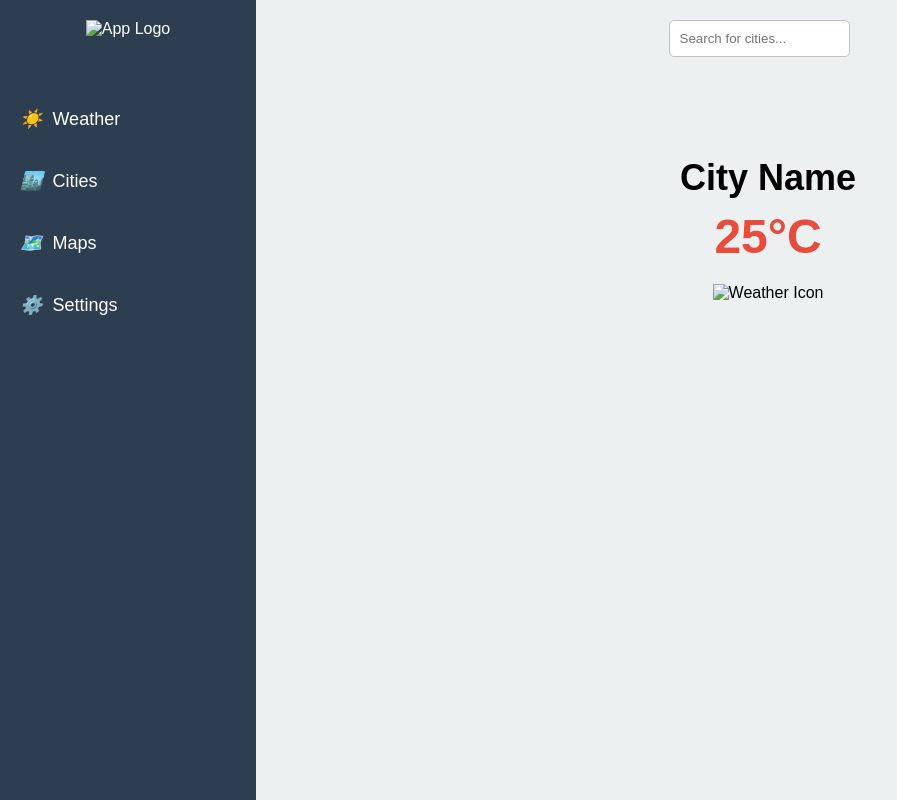
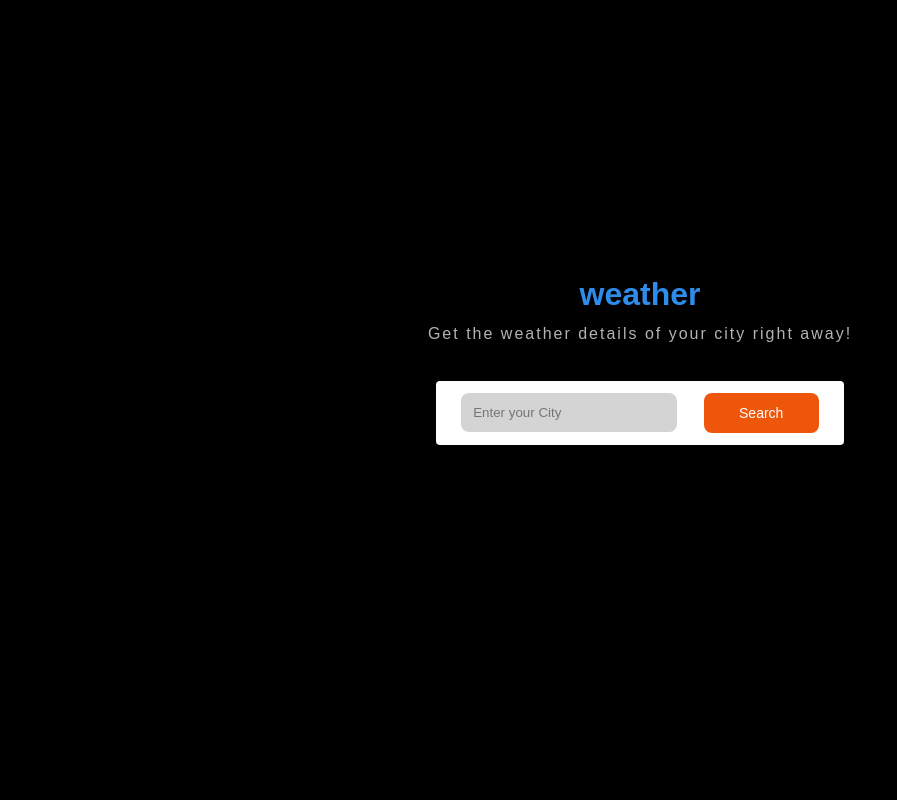
Before and after one commit to Anuskawebb/weather_api_application, a plain HTML site: page index.html in a window 1280 px wide. Shown: the whole page, without its empty margins (0-897 px from the left). Drawn offline with Linux system fonts and the light colour scheme.

Commit message:
Ongoing improvements and feature updates to weather API project

```diff
--- a/index.html
+++ b/index.html
@@ -3,40 +3,40 @@
 <head>
     <meta charset="UTF-8">
     <meta name="viewport" content="width=device-width, initial-scale=1.0">
-    <title>Weather App</title>
+    <title>Document</title>
     <link rel="stylesheet" href="style.css">
 </head>
 <body>
-    <div class="main-container">
-        <!-- Sidebar -->
-        <div class="sidebar">
-            <div class="logo">
-                <img src="logo.png" alt="App Logo">
-            </div>
-            <ul class="menu">
-                <li><i class="icon">☀️</i> Weather</li>
-                <li><i class="icon">🏙️</i> Cities</li>
-                <li><i class="icon">🗺️</i> Maps</li>
-                <li><i class="icon">⚙️</i> Settings</li>
-            </ul>
+
+    <!-- title card-->
+
+    <div class="titlecard">
+        <p class="title"><span>weather</span></p>
+        <p class="desc">Get the weather details of your city right away!</p>
+    </div>
+
+    <!-- input card -->
+
+
+     <div class="card">
+        <input id="cityInput" class="inputBox" type="text" placeholder="Enter your City">
+        <button id="searchBtn" class="btnSearch">Search</button>
+     </div>
+
+     <!-- output card -->
+
+     <div id="outputCard" class="output">
+        <div class="cityNamecard">
+            <p id="cityName"></p>
+            <p id="countryName"></p>
         </div>
 
-        <!-- Weather Body -->
-        <div class="weather-body">
-            <!-- Search Bar -->
-            <div class="search-container">
-                <input type="text" placeholder="Search for cities...">
-            </div>
+        <!-- temperature -->
 
-            <!-- Weather Main Content -->
-            <div class="weather-main-content">
-                <h2 class="city-name">City Name</h2>
-                <div class="current-temperature">25°C</div>
-                <div class="weather-icon">
-                    <img src="sun-icon.png" alt="Weather Icon">
-                </div>
-            </div>
+        <div class="tempCard">
+            <p id="temp"></p>
         </div>
-    </div>
+     </div>
+    <script src="script.js"></script>
 </body>
 </html>
--- a/script.js
+++ b/script.js
@@ -0,0 +1,29 @@
+const APIKEY = '16034a6c13814a2f9f6115058242309';
+const cityInput = document.getElementById("cityInput");
+const searchBtn = document.getElementById("searchBtn");
+const cityName = document.getElementById("cityName");
+const countryName = document.getElementById("countryName");
+const temp = document.getElementById("temp"); // Added for displaying temperature
+const outputCard = document.getElementById("outputCard");
+
+async function getData(APIKEY, cityInput) {
+   const promise = await fetch(`http://api.weatherapi.com/v1/current.json?key=${APIKEY}&q=${cityInput}&aqi=yes`);
+   return await promise.json();
+}
+
+searchBtn.addEventListener('click', async () => {
+    const input = cityInput.value;
+    const result = await getData(APIKEY, input);
+
+    if (result && result.location && result.current) {
+        // Display the city, country, and temperature details
+        cityName.innerText = `${result.location.name}, ${result.location.region}`;
+        countryName.innerText = `${result.location.country}`;
+        temp.innerText = `${result.current.temp_c}°C`;
+
+        // Make the output card visible
+        outputCard.style.visibility = "visible";
+    } else {
+        alert("City not found. Please try again.");
+    }
+});
--- a/style.css
+++ b/style.css
@@ -1,89 +1,133 @@
-/* General Styles */
 body {
+    padding: 0;
     margin: 0;
-    font-family: Arial, sans-serif;
+    background: #000;
+    font-family: sans-serif;
+    height: 100vh;
+    display: flex;
+    flex-direction: column;
+    justify-content: center;
+    align-items: center;
 }
 
-.main-container {
-    display: flex;
-    height: 100vh;
-}
-
-/* Sidebar */
-.sidebar {
-    width: 20%;
-    background-color: #2c3e50;
-    color: white;
+.container {
     display: flex;
     flex-direction: column;
     align-items: center;
-    padding-top: 20px;
-}
-
-.logo img {
-    width: 100px;
-}
-
-.menu {
-    list-style-type: none;
-    padding: 0;
-    margin-top: 50px;
+    justify-content: center;
     width: 100%;
 }
 
-.menu li {
-    padding: 20px;
-    font-size: 18px;
+.titleCard {
     display: flex;
+    flex-direction: column;
     align-items: center;
+    justify-content: center;
+    margin-bottom: 20px;
+}
+
+.title {
+    color: #ffffff;
+    font-family: sans-serif;
+    font-size: 32px;
+    font-weight: bold;
+    margin: 0;
+    text-align: center;
+}
+
+.title span {
+    color: #2e8cea;
+}
+
+.desc {
+    text-align: center;
+    color: #b3b3b3;
+    letter-spacing: 2px;
+    line-height: 22px;
+    margin-top: 10px;
+}
+
+.card {
+    display: flex;
+    justify-content: space-around;
+    align-items: center;
+    width: 30%;
+    background-color: #fff;
+    padding: 12px;
+    border-radius: 4px;
+    margin-top: 20px;
+}
+
+.inputBox {
+    width: 50%;
+    padding: 12px;
+    background: #d5d4d4;
+    border-radius: 8px;
+    border: none;
+}
+
+.btnSearch {
+    color: #fff;
+    width: 30%;
+    padding: 12px;
+    background: rgb(237, 86, 11);
+    border-radius: 8px;
+    font-size: 14px;
+    font-weight: 500;
+    border: none;
     cursor: pointer;
 }
 
-.menu li:hover {
-    background-color: #34495e;
+.btnSearch:hover {
+    background: rgb(182, 75, 21);
 }
 
-.icon {
-    margin-right: 10px;
+.output {
+    visibility: hidden;
+    width: 30%;
+    display: flex;
+    flex-direction: column;
+    justify-content: center;
+    align-items: center;
+    padding: 12px;
+    margin-top: 20px;
+    color: #fff;
+    background: #0a3e63;
+    border-radius: 4px;
 }
 
-/* Weather Body */
-.weather-body {
-    flex-grow: 1;
-    background-color: #ecf0f1;
-    padding: 20px;
+#temp {
+    margin: 0;
+    font-size: 72px;
+}
+
+#sup {
+    color: #fff;
+}
+
+#loc-time {
+    font-style: italic;
+    font-size: 16px;
+    letter-spacing: 2px;
+}
+
+.cityNameCard {
     display: flex;
-    flex-direction: column;
+    flex-direction: row;
+    justify-content: center;
     align-items: center;
 }
 
-.search-container input {
-    width: 80%;
-    padding: 10px;
-    border: 1px solid #bdc3c7;
-    border-radius: 5px;
-    margin-bottom: 20px;
+#city-name {
+    font-size: 16px;
+    color: #0f144b;
+    padding: 14px;
 }
 
-.weather-main-content {
-    display: flex;
-    flex-direction: column;
-    align-items: center;
-    margin-top: 50px;
+#countryName {
+    background: #ec7805;
+    font-size: 12px;
+    padding: 4px 10px;
+    border-radius: 10px;
+    text-align: center;
 }
-
-.city-name {
-    font-size: 36px;
-    margin-bottom: 10px;
-}
-
-.current-temperature {
-    font-size: 48px;
-    font-weight: bold;
-    color: #e74c3c;
-    margin-bottom: 20px;
-}
-
-.weather-icon img {
-    width: 100px;
-}
```
